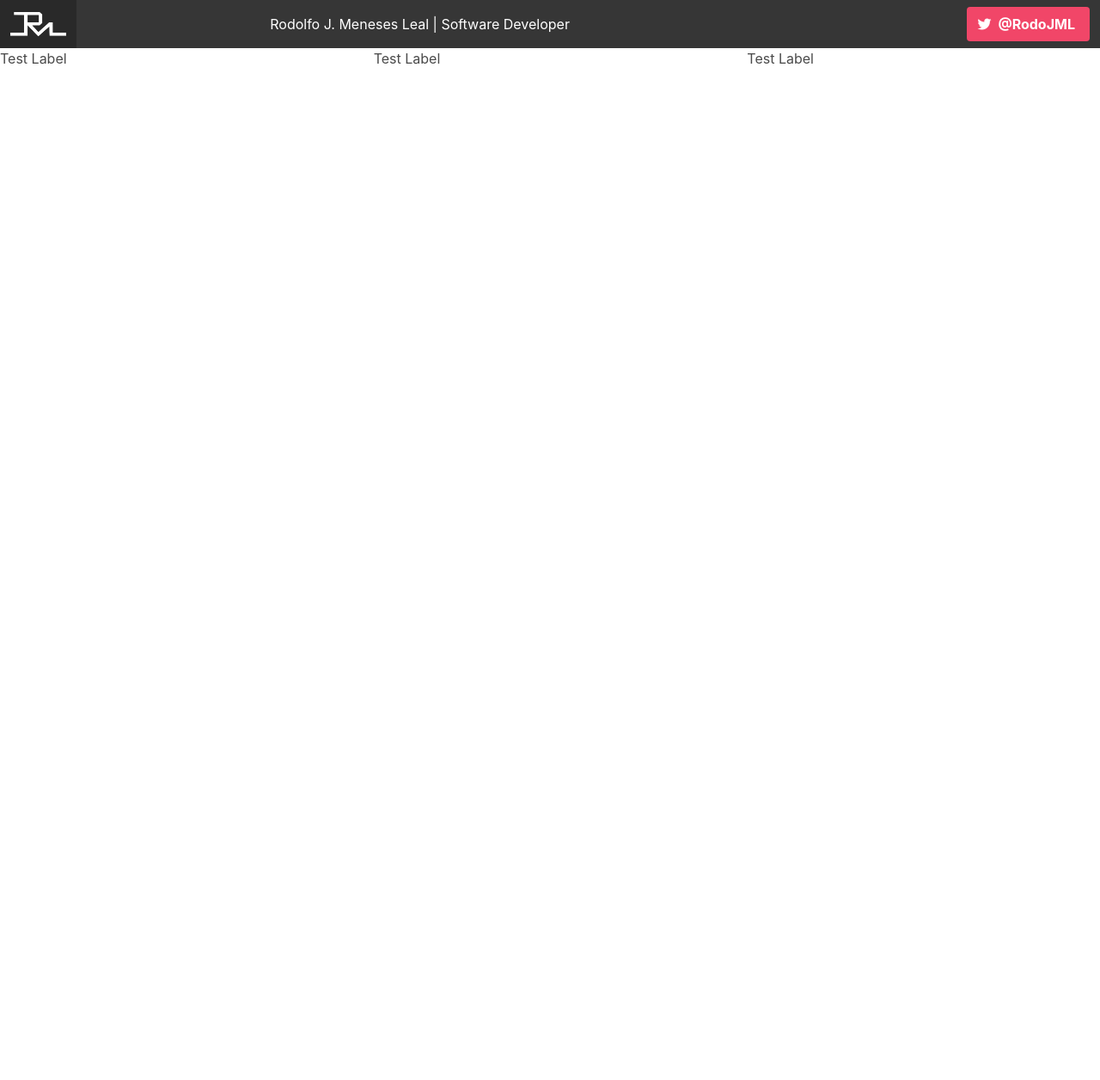
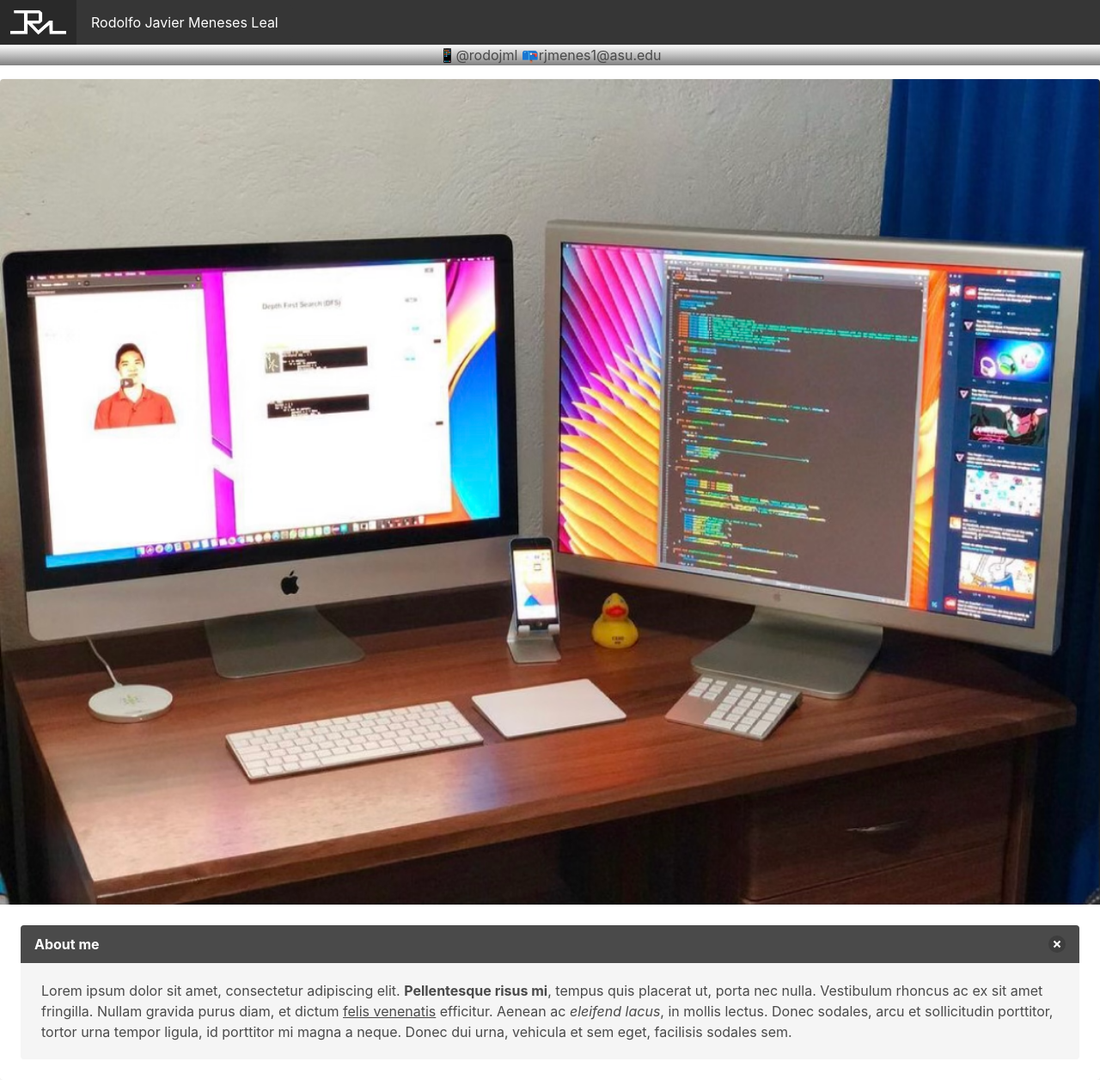
Before and after one commit to RodoJML/Personal_Projects, a plain HTML site: page static_sites/index.html in a window 1280 px wide. Shown: the whole page at 86% size. Before the commit the page ends 800 px from the top, so only its background shows below. Drawn offline with nearby package versions, Linux system fonts and the light colour scheme.

Commit message:
page updated

```diff
--- a/static_sites/index.html
+++ b/static_sites/index.html
@@ -4,7 +4,7 @@
 <head>
     <meta charset="UTF-8">
     <meta http-equiv="X-UA-Compatible" content="IE=edge">
-    <meta name="viewport" content="width=device-width, initial-scale=1.0">
+    <meta name="viewport" content="width=device-width, initial-scale=1">
     <link rel="stylesheet" href="https://cdn.jsdelivr.net/npm/bulma@0.9.3/css/bulma.min.css">
     <script src="https://kit.fontawesome.com/c8af5bf1a5.js" crossorigin="anonymous"></script>
     <title>Document</title>
@@ -14,60 +14,61 @@
 
     <nav class="navbar is-dark" role="navigation" aria-label="main navigation">
 
-        <nav class="navbar-brand">
+        <div class="navbar-brand">
             <a class="navbar-item" href="">
                 <img src="rjmlLogo.png" width="65" height="65">
             </a>
 
-            <a role="button" class="navbar-burger" aria-label="menu" aria-expanded="false" data-target="navbarRJML">
-                <span aria-hidden="true"></span>
-                <span aria-hidden="true"></span>
-                <span aria-hidden="true"></span>
-            </a>
-        </nav>
+            <div class="buttons">
+                <a class="button is-dark" href="">
+                    Rodolfo Javier Meneses Leal
+                </a>
+            </div>
 
-        <div id="navbarRJML" class="navbar-menu">
-            <label for="myName" style="margin: auto">Rodolfo J. Meneses Leal | Software Developer</label>
 
-            <div class="navbar-end">
-                <div class="navbar-item">
-                    <div class="buttons">
-                        <a href="https://instagram.com/rodojml?igshid=MDM4ZDc5MmU=" class="button is-danger">
-                            <span class="icon">
-                                <i class="fab fa-twitter"></i>
-                            </span>
-                            <strong>@RodoJML</strong>
-                        </a>
-                    </div>
-                </div>
-            </div>
 
         </div>
 
 
 
+    </nav>
+
+
+
+    <main>
+        <div style="background-image: linear-gradient(white, grey); margin-bottom: 1rem;">
+            <center>📱@rodojml 📪rjmenes1@asu.edu</center>
+            </div>
+        </div>
+
+        <div class="card">
+            <div class="card-image">
+              <figure class="image is-4by3">
+                <img src="main.png" alt="Placeholder image">
+              </figure>
+            </div>
+            <div class="card-content">
+                <article class="message">
+                    <div class="message-header">
+                      <p>About me</p>
+                      <button class="delete" aria-label="delete"></button>
+                    </div>
+                    <div class="message-body">
+                      Lorem ipsum dolor sit amet, consectetur adipiscing elit. <strong>Pellentesque risus mi</strong>, tempus quis placerat ut, porta nec nulla. Vestibulum rhoncus ac ex sit amet fringilla. Nullam gravida purus diam, et dictum <a>felis venenatis</a> efficitur. Aenean ac <em>eleifend lacus</em>, in mollis lectus. Donec sodales, arcu et sollicitudin porttitor, tortor urna tempor ligula, id porttitor mi magna a neque. Donec dui urna, vehicula et sem eget, facilisis sodales sem.
+                    </div>
+                </article>
+
+            </div>
+          </div>
 
 
 
 
-    </nav>
 
-    <main>
-        <div class="columns">
-            <div class="column">
-                <label for="A">Test Label</label>
-            </div>
-
-            <div class="column">
-                <label for="A">Test Label</label>
-            </div>
-
-            <div class="column">
-                <label for="A">Test Label</label>
-            </div>
-        </div>
     </main>
 
 </body>
 
+
+
 </html>
```
Also changed, not shown: static_sites/main.png (added).
